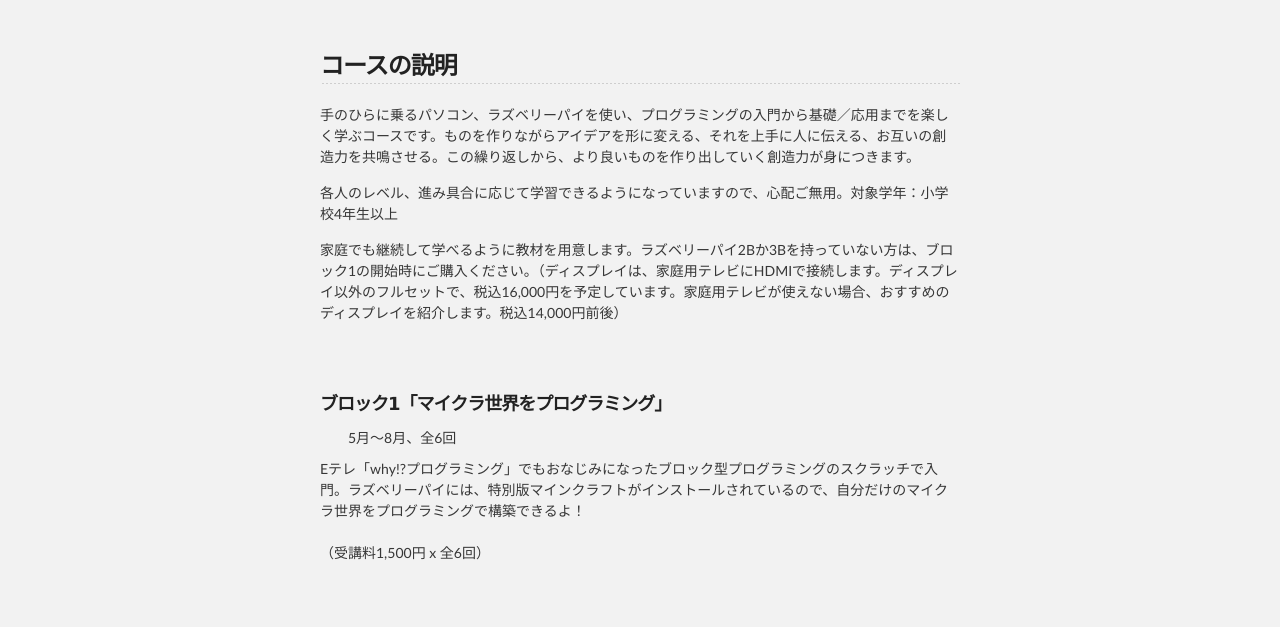
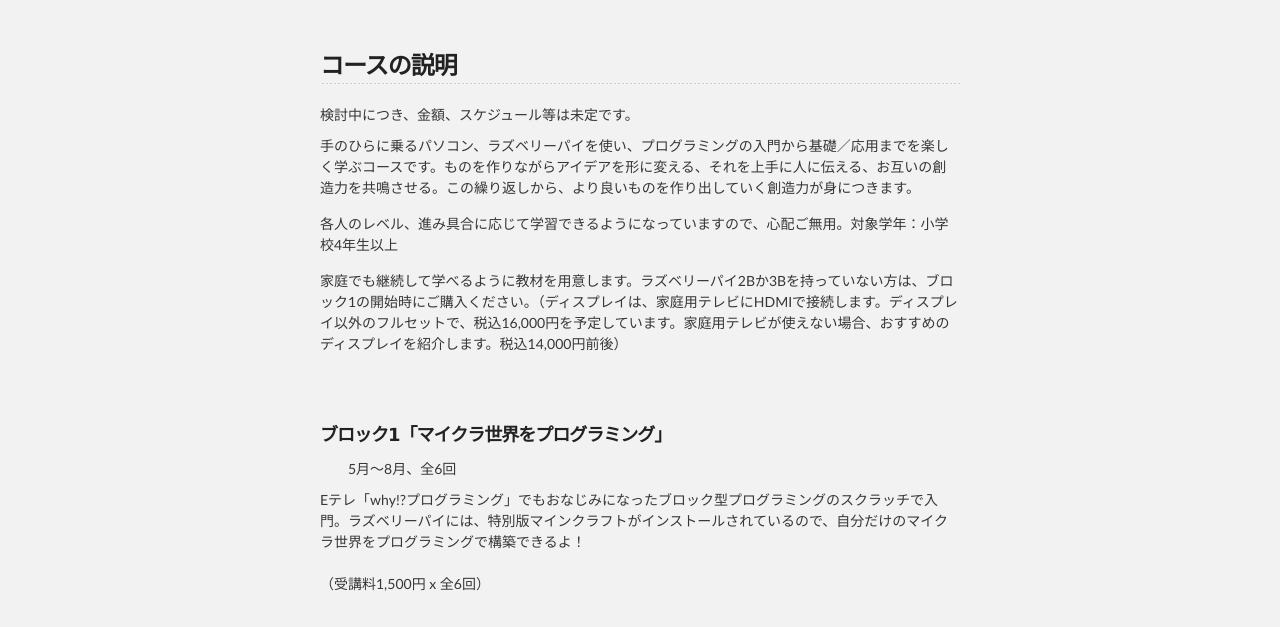
Before and after one commit to Naohiro2g/naohiro2g.github.io, a plain HTML site: page index.html in a window 1280 px wide. Shown: the part 172-799 px from the top of the page. Drawn offline with Linux system fonts and the light colour scheme.

Commit message:
under construction

```diff
--- a/index.html
+++ b/index.html
@@ -32,7 +32,7 @@
         <h2>
 
 コースの説明</h2>
-
+検討中につき、金額、スケジュール等は未定です。
 
 <p>手のひらに乗るパソコン、ラズベリーパイを使い、プログラミングの入門から基礎／応用までを楽しく学ぶコースです。ものを作りながらアイデアを形に変える、それを上手に人に伝える、お互いの創造力を共鳴させる。この繰り返しから、より良いものを作り出していく創造力が身につきます。</p>
 <p>各人のレベル、進み具合に応じて学習できるようになっていますので、心配ご無用。対象学年：小学校4年生以上</p>
```
